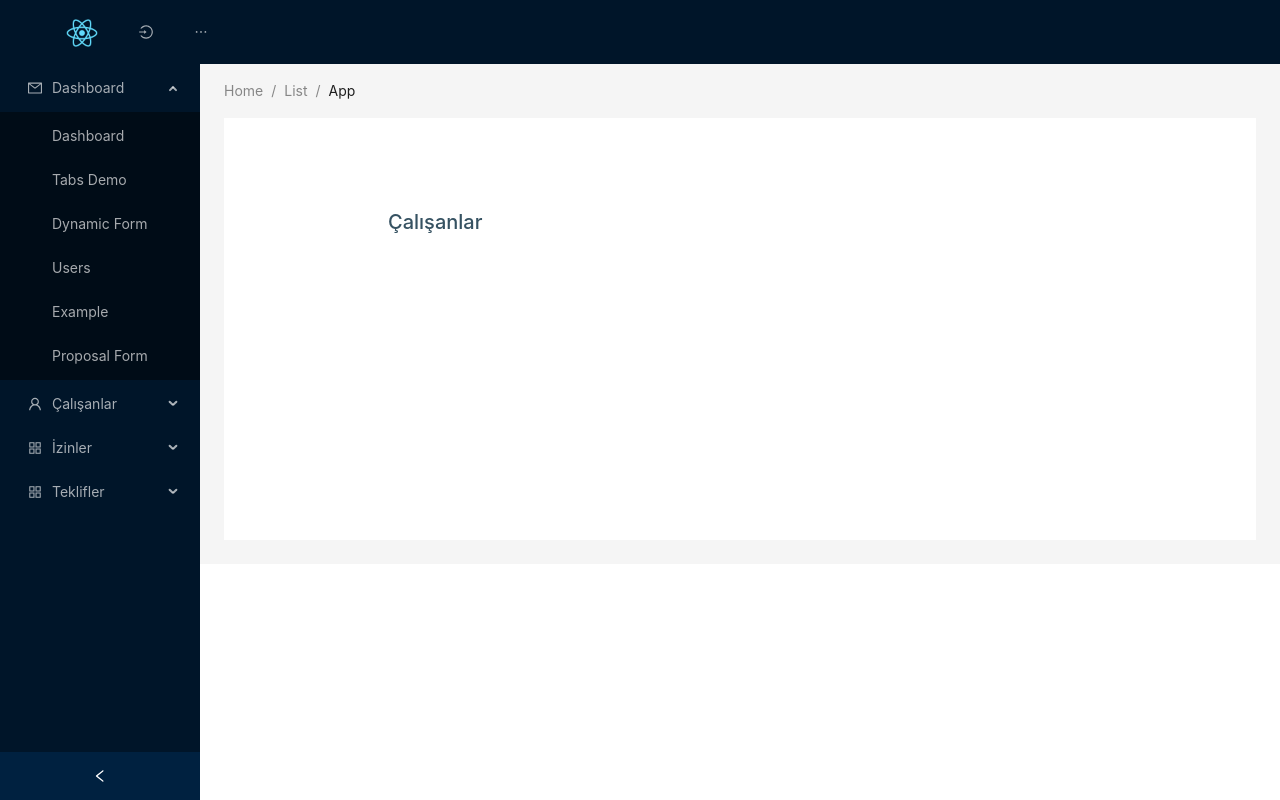
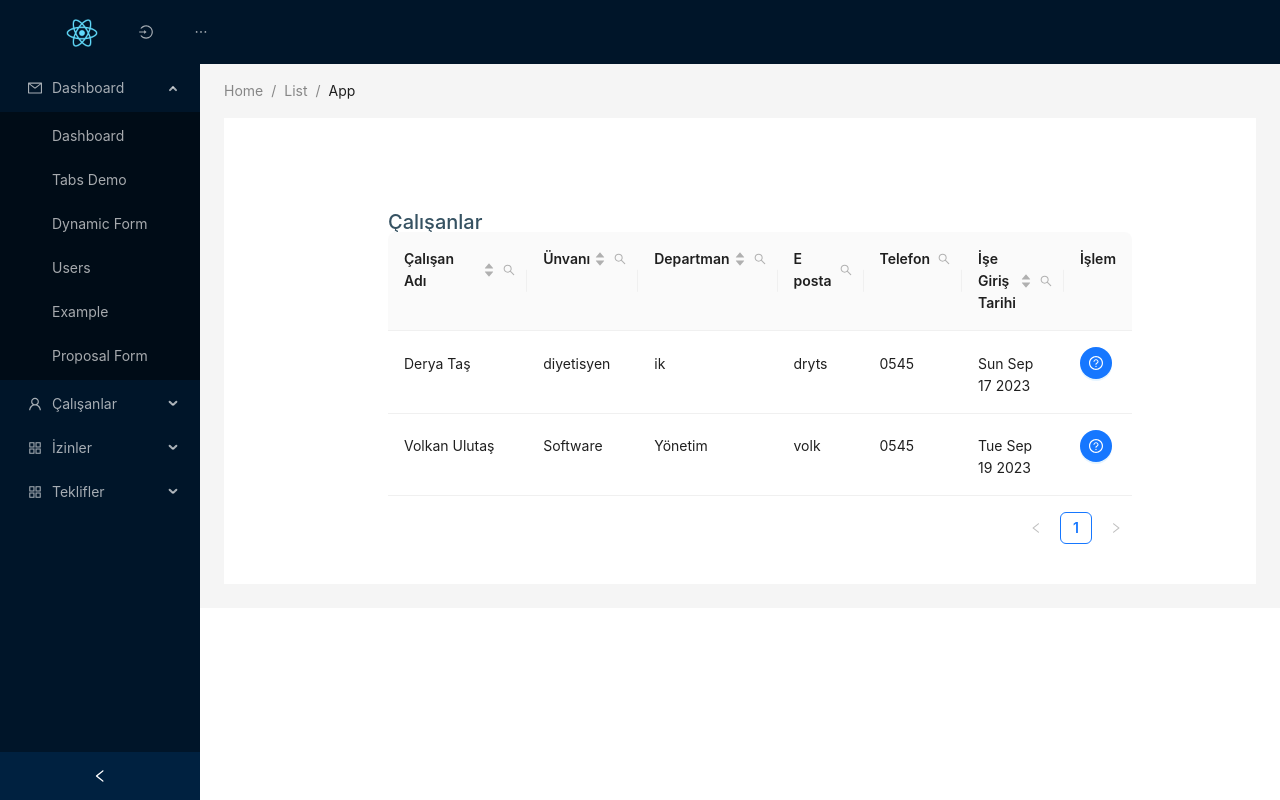
Before and after one commit to volkanulutas/bacrm-frontend, a React (Create React App) app: page /employee in a window 1280 px wide. Shown: the top 800 px of the page. Built offline with nearby package versions, Linux system fonts and the light colour scheme; sample sign-in values are in the browser's storage.

Commit message:
Employee Edit

```diff
--- /dev/null
+++ b/src/EmployeeEditForm.tsx
@@ -0,0 +1,107 @@
+import React, { useRef, useState } from "react";
+
+import './styles.css';
+import { PlusOutlined } from '@ant-design/icons';
+
+import {
+  Button,
+  Cascader,
+  Checkbox,
+  DatePicker,
+  Form,
+  Input,
+  InputNumber,
+  Radio,
+  Select,
+  Slider,
+  Switch,
+  TreeSelect,
+  Upload,
+} from 'antd';
+
+const { RangePicker } = DatePicker;
+const { TextArea } = Input;
+const normFile = (e: any) => {
+  if (Array.isArray(e)) {
+    return e;
+  }
+  return e?.fileList;
+};
+
+const EmployeeEditForm: React.FC =() => {
+  const [componentDisabled, setComponentDisabled] = useState<boolean>(true);
+
+  const handleAdd = () => {alert("derya")}
+
+  return (
+
+    <>
+    <Checkbox
+      checked={componentDisabled}
+      onChange={(e) => setComponentDisabled(e.target.checked)}
+    >
+      Form disabled
+    </Checkbox>
+    <Form
+      labelCol={{ span: 4 }}
+      wrapperCol={{ span: 14 }}
+      layout="horizontal"
+      disabled={componentDisabled}
+      style={{ maxWidth: 600 }}
+
+    >
+       <Form.Item label="Profil" valuePropName="fileList" getValueFromEvent={normFile}>
+        <Upload action="/upload.do" listType="picture-card">
+          <div>
+            <PlusOutlined />
+            <div style={{ marginTop: 8 }}>Upload</div>
+          </div>
+        </Upload>
+      </Form.Item>
+
+
+
+
+      <Form.Item label="Ad Soyad">
+        <Input/>
+      </Form.Item>
+      <Form.Item label="Ünvan">
+        <Input/>
+      </Form.Item>
+      <Form.Item label="Departman">
+        <Input/>
+      </Form.Item>
+      <Form.Item label="Cep Telefonu">
+        <Input/>
+      </Form.Item>
+      <Form.Item label="Dahili Telefon">
+        <InputNumber />
+      </Form.Item>
+      <Form.Item label="İş E-Posta Adresi">
+        <Input/>
+      </Form.Item>
+      <Form.Item label="İşe Giriş Tarihi">
+        <DatePicker />
+      </Form.Item>
+      <Form.Item label="Doğum Tarihi">
+        <DatePicker />
+      </Form.Item>
+      <Form.Item label="Adres">
+        <TextArea rows={4} />
+      </Form.Item>
+      <Form.Item label="Select">
+        <Select>
+          <Select.Option value="demo">Demo</Select.Option>
+        </Select>
+      </Form.Item>
+
+
+      <Button onClick={handleAdd} type="primary" style={{ marginBottom: 16 }}>
+        Kaydet
+      </Button>
+    </Form>
+  </>
+);
+
+};
+export default EmployeeEditForm;
--- a/src/EmployeeForm.tsx
+++ b/src/EmployeeForm.tsx
@@ -1,9 +1,260 @@
 import React, { useRef, useState } from "react";
+import {Divider,Table,Space,Button,Popconfirm, Input,Modal } from 'antd';
 
+import {CheckCircleOutlined,CloseCircleOutlined,QuestionCircleOutlined} from'@ant-design/icons';
+
+import { Link, useLocation, useNavigate } from "react-router-dom";
+import { SearchOutlined } from '@ant-design/icons';
+
+import Highlighter from 'react-highlight-words';
+import type { InputRef } from 'antd';
+
+import type { ColumnType, ColumnsType } from 'antd/es/table';
+import type { FilterConfirmProps } from 'antd/es/table/interface';
+import { text } from "stream/consumers";
+
+interface DataType {
+  key: string;
+ employeeName:string;
+ title: string;
+ department: string;
+ eMail:string;
+ telephoneNumber: string;
+ employmentDate:number;
+
+
+
+
+}
+type DataIndex = keyof DataType;
+
+const data: DataType[] = [
+  {
+    key: '1',
+    employeeName: 'Derya Taş',
+    title:'diyetisyen',
+    department: 'ik',
+    eMail:'dryts',
+    telephoneNumber:'0545',
+    employmentDate:1694979873986,
+  },
+  {
+    key: '2',
+    employeeName: 'Volkan Ulutaş',
+    title:'Software',
+    department: 'Yönetim',
+    eMail:'volk',
+    telephoneNumber:'0545',
+    employmentDate:1695145889625,
+  },
+
+
+];
+export const getFullDate = (dateNum: number): string => {
+  let date = new Date(dateNum);
+  return date.toDateString();
+};
 const EmployeeForm = () => {
+  const navigation = useNavigate();
+  const [searchText, setSearchText] = useState('');
+  const [searchedColumn, setSearchedColumn] = useState('');
+  const searchInput = useRef<InputRef>(null);
+  const [isModalOpen, setIsModalOpen] = useState(false);
+
+  const navigateTo = () => {
+    navigation("/employee-edit-form");
+  };
+
+  const handleOk = () => {
+    setIsModalOpen(false);
+  };
+
+  const handleCancel = () => {
+    setIsModalOpen(false);
+  };
+  const handleSearch = (
+    selectedKeys: string[],
+    confirm: (param?: FilterConfirmProps) => void,
+    dataIndex: DataIndex,
+  ) => {
+    confirm();
+    setSearchText(selectedKeys[0]);
+    setSearchedColumn(dataIndex);
+  };
+
+  const handleReset = (clearFilters: () => void) => {
+    clearFilters();
+    setSearchText('');
+  };
+  const getColumnSearchProps = (dataIndex: DataIndex): ColumnType<DataType> => ({
+    filterDropdown: ({ setSelectedKeys, selectedKeys, confirm, clearFilters, close }) => (
+      <div style={{ padding: 8 }} onKeyDown={(e) => e.stopPropagation()}>
+        <Input
+          ref={searchInput}
+          placeholder={`Search ${dataIndex}`}
+          value={selectedKeys[0]}
+          onChange={(e) => setSelectedKeys(e.target.value ? [e.target.value] : [])}
+          onPressEnter={() => handleSearch(selectedKeys as string[], confirm, dataIndex)}
+          style={{ marginBottom: 8, display: 'block' }}
+        />
+        <Space>
+          <Button
+            type="primary"
+            onClick={() => handleSearch(selectedKeys as string[], confirm, dataIndex)}
+            icon={<SearchOutlined />}
+            size="small"
+            style={{ width: 90 }}
+          >
+            Search
+          </Button>
+          <Button
+            onClick={() => clearFilters && handleReset(clearFilters)}
+            size="small"
+            style={{ width: 90 }}
+          >
+            Reset
+          </Button>
+          <Button
+            type="link"
+            size="small"
+            onClick={() => {
+              confirm({ closeDropdown: false });
+              setSearchText((selectedKeys as string[])[0]);
+              setSearchedColumn(dataIndex);
+            }}
+          >
+            Filter
+          </Button>
+          <Button
+            type="link"
+            size="small"
+            onClick={() => {
+              close();
+            }}
+          >
+            close
+          </Button>
+        </Space>
+      </div>
+    ),
+    filterIcon: (filtered: boolean) => (
+      <SearchOutlined style={{ color: filtered ? '#1677ff' : undefined }} />
+    ),
+    onFilter: (value, record) =>
+      record[dataIndex]
+        .toString()
+        .toLowerCase()
+        .includes((value as string).toLowerCase()),
+    onFilterDropdownOpenChange: (visible) => {
+      if (visible) {
+        setTimeout(() => searchInput.current?.select(), 100);
+      }
+    },
+    render: (text) =>
+      searchedColumn === dataIndex ? (
+        <Highlighter
+          highlightStyle={{ backgroundColor: '#ffc069', padding: 0 }}
+          searchWords={[searchText]}
+          autoEscape
+          textToHighlight={text ? text.toString() : ''}
+        />
+      ) : (
+        text
+      ),
+  });
+
+const columns: ColumnsType<DataType> = [
+    {
+      title: 'Çalışan Adı',
+      dataIndex: 'employeeName',
+      key: 'employeeName',
+      width: '30%',
+      ...getColumnSearchProps('employeeName'),
+
+      sorter: (a,b) => a.employeeName.localeCompare(b.employeeName),
+      sortDirections: ['descend', 'ascend'],
+    },
+    {
+      title: 'Ünvanı',
+      dataIndex: 'title',
+      key: 'title',
+      ...getColumnSearchProps('title'),
+
+      sorter: (a,b) => a.title.localeCompare(b.title),
+      sortDirections: ['descend', 'ascend'],
+    },
+    {
+      title: 'Departman',
+      dataIndex: 'department',
+      key: 'department',
+      ...getColumnSearchProps('department'),
+
+      sorter: (a,b) => a.department.localeCompare(b.department),
+      sortDirections: ['descend', 'ascend'],
+    },
+
+
+    {
+      title: 'E posta',
+      dataIndex: 'eMail',
+      key: 'eMail',
+      ...getColumnSearchProps('eMail'),
+
+    },
+    {
+      title: 'Telefon',
+      dataIndex: 'telephoneNumber',
+      key: 'telephoneNumber',
+      ...getColumnSearchProps('telephoneNumber'),
+
+
+    },
+    {
+      title: 'İşe Giriş Tarihi',
+      dataIndex: 'employmentDate',
+      key: 'employmentDate',
+      ...getColumnSearchProps('employmentDate'),//TODO: number a göre arıyor rander et
+      render:((date:number) => getFullDate(date)),
+      sorter: (a,b) => a.employmentDate-b.employmentDate,
+      sortDirections: ['descend', 'ascend'],
+    },
+
+    {
+      title: 'İşlem',
+      dataIndex: 'action',
+      render: (_, record: { key: React.Key }) =>
+        data.length >= 1 ? (
+          <div>
+
+
+
+ <Button type="primary" shape="circle" onClick={navigateTo} icon={<QuestionCircleOutlined/>}></Button>
+
+
+
+          </div>
+
+        ) : null,
+    },
+
+  ];
+
+
+
+
+
+
+
+
+
   return (
     <div>
       <h2>Çalışanlar</h2>
+
+<Table columns={columns} dataSource={data} />
+
+
+
     </div>
   );
 };
--- a/src/Routes.tsx
+++ b/src/Routes.tsx
@@ -22,6 +22,7 @@ import ProposalFormList from "./components/proposal/ProposalFormList";
 import LeaveApproveForm from "./components/leave/LeaveApproveForm";
 import LeaveForm from "./components/leave/LeaveRequestForm";
 import EmployeeForm from "./EmployeeForm";
+import EmployeeEditForm from "./EmployeeEditForm";
 
 const MainRoutes = () => (
   <Routes>
@@ -48,6 +49,7 @@ const MainRoutes = () => (
         <Route path="proposal-form-list" element={<ProposalFormList />} />
         <Route path="dynamic-form" element={<DynamicForm />} />
         <Route path="employee" element={<EmployeeForm />} />
+        <Route path="employee-edit-form" element={<EmployeeEditForm />} />
         <Route
           path="users"
           element={<Users extraItem="test extra item from router" />}
```
